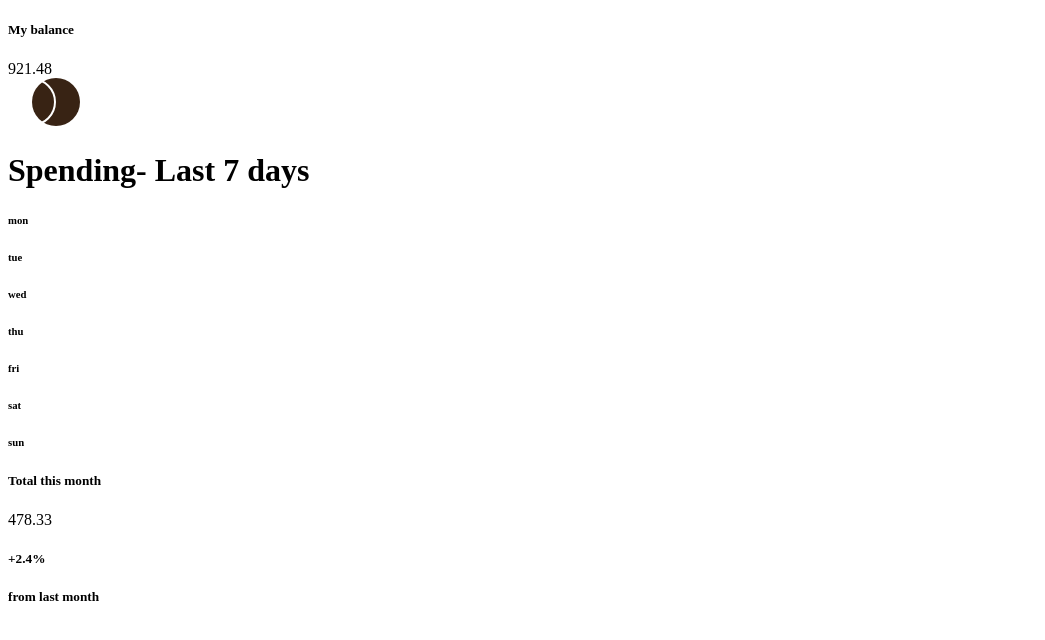
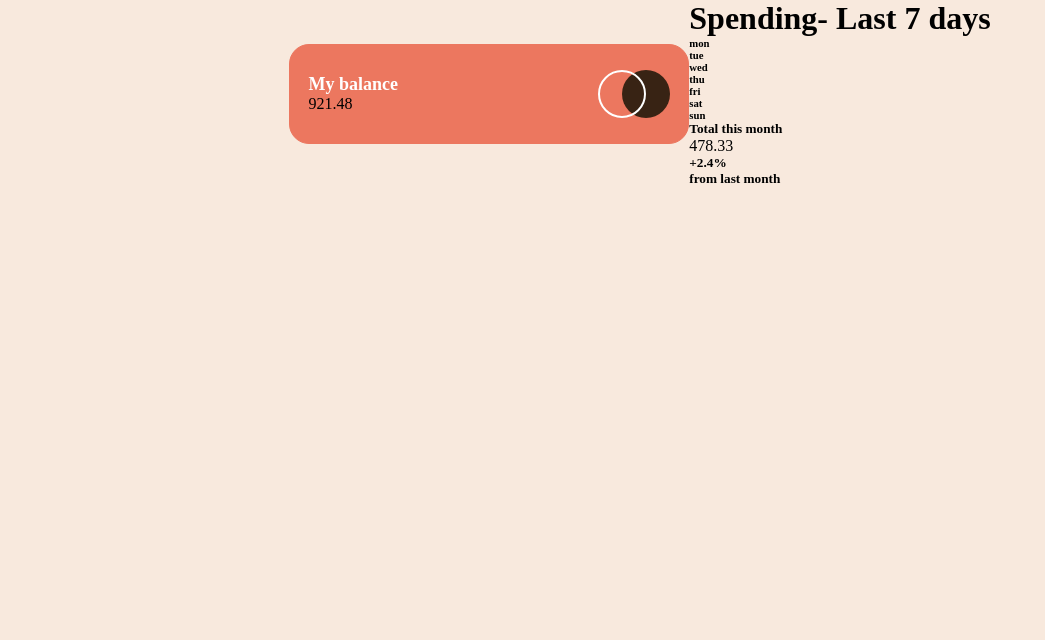
Before and after one commit to Nacva28/davaleba-9, a plain HTML site: page index.html in a window 1280 px wide. Shown: the whole page, without its empty margins (0-1045 px from the left). Drawn offline with Linux system fonts and the light colour scheme.

Commit message:
davaleba-9

```diff
--- a/index.html
+++ b/index.html
@@ -5,8 +5,9 @@
     <meta http-equiv="X-UA-Compatible" content="IE=edge" />
     <meta name="viewport" content="width=device-width, initial-scale=1.0" />
     <title>Document</title>
+    <link rel="stylesheet" href="styles.css">
   </head>
-  <body>
+  <body style="background-color: hsl(27, 66%, 92%); height: 100vh; ">
     <div class="main">
       <div class="top">
         <div class="right">
--- a/styles.css
+++ b/styles.css
@@ -0,0 +1,16 @@
+*{
+  margin: 0;
+  padding: 0;
+  box-sizing: border-box;
+}
+
+.main{display: flex;
+justify-content: center;
+align-items: center;}
+
+.top{border: 1px solid hsl(10, 79%, 65%); background-color: hsl(10, 79%, 65%) ;height: 100px;width: 400px; display: inline-flex; align-items: center; justify-content: center;gap: 200px;  border-radius: 20px;
+     }
+.right h5{ font-size: 18px; color: white;}
+.circle{display: inline-flex;
+justify-content: right;
+}
```
